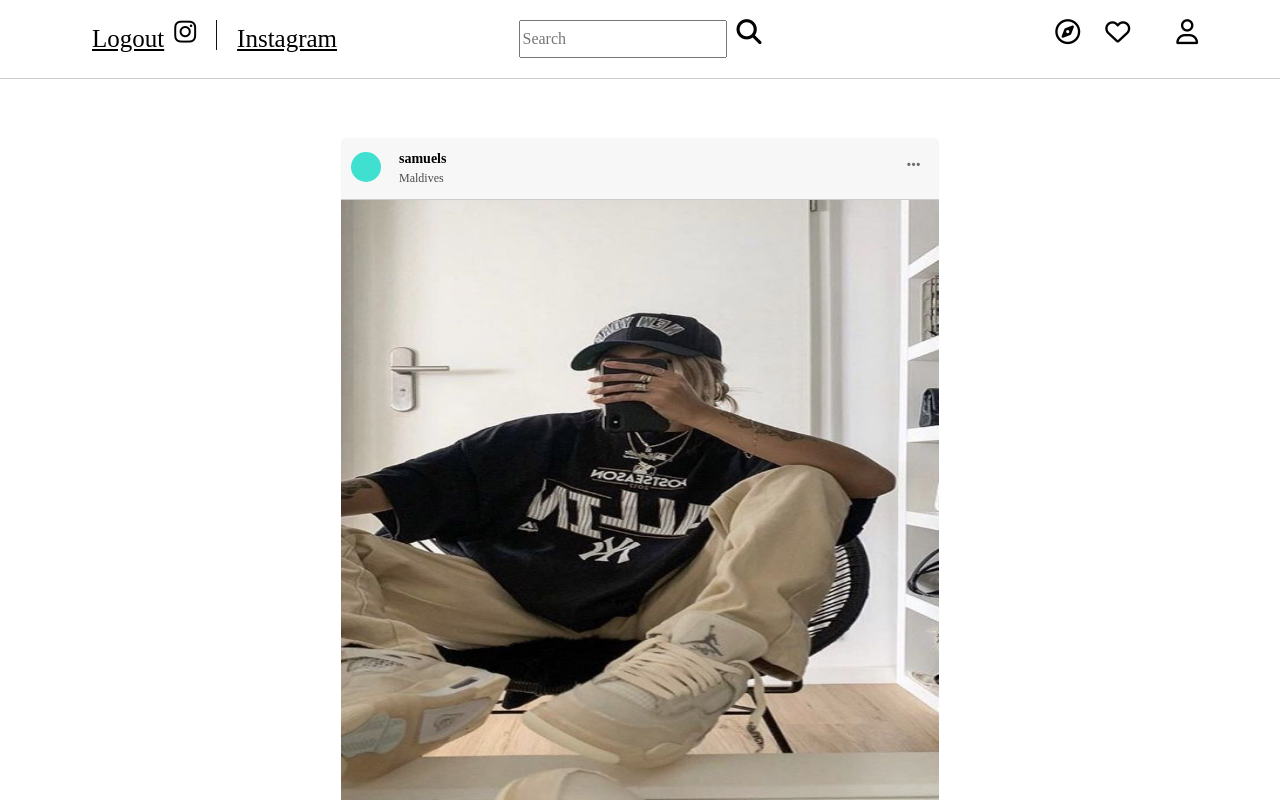
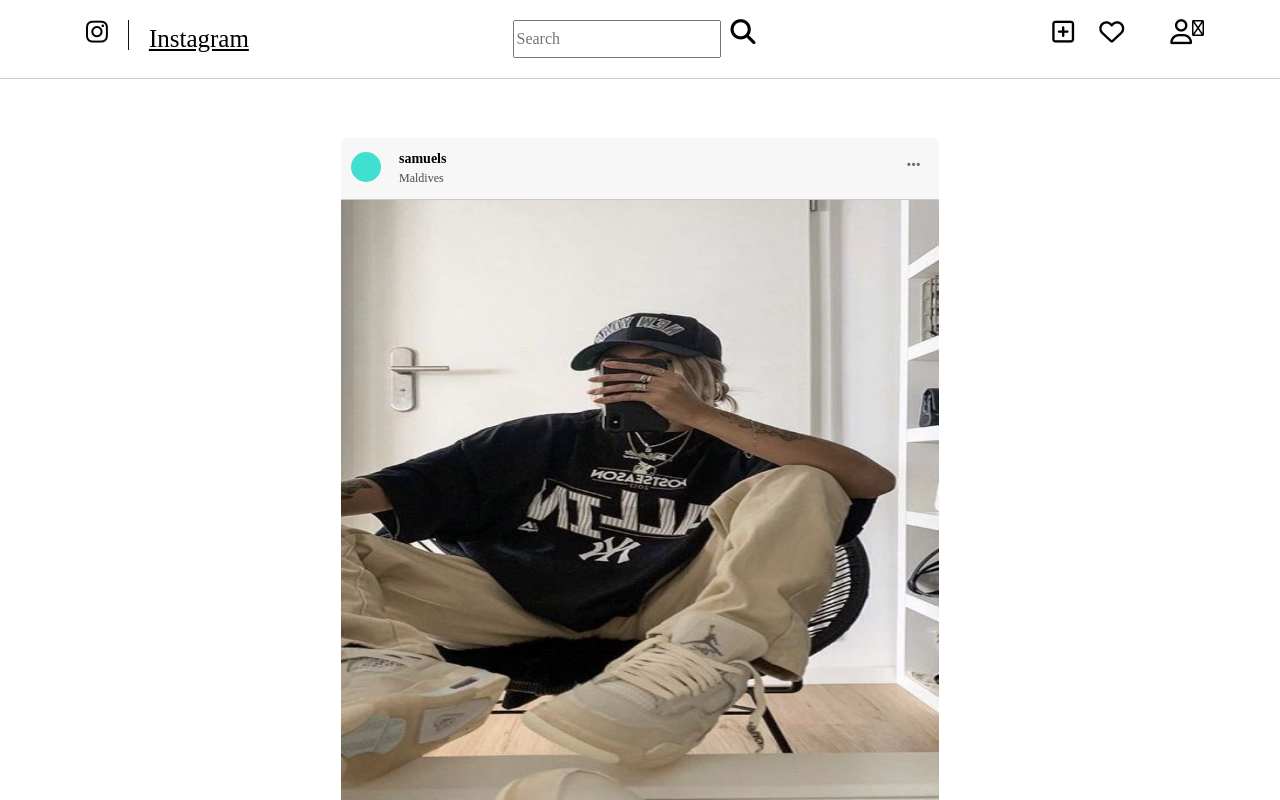
Before and after one commit to Wanjiru393/Instagram-cloneApp, a Django app: page / in a window 1280 px wide. Run offline with Django 4.2, Linux system fonts and the light colour scheme; a user stored in the database is signed in; data comes from the database, SQL or seed files in the repository; both versions use the stored data as it was after the commit; some libraries are stand-ins or nearby versions.

Commit message:
Tweaked Styles

```diff
--- a/instagram/templates/instagram/index.html
+++ b/instagram/templates/instagram/index.html
@@ -5,12 +5,7 @@
     <header>
         <div class="navigation">
             <div class="logo">
-                {% if user.is_authenticated %}
-                    <a href="{% url 'logout' %}">Logout</a>
-                {% else %}
-                     <a href="{% url 'register_user' %}">Register</a>
-                    <a href="{% url 'login' %}">Login</a>
-                {% endif %}
+
 
 
                 <a class="" href="#"><i class="fab fa-instagram"></i></a>
@@ -23,10 +18,17 @@
                 <a class="seach" href="#"><i class="fas fa-search"></i></a>
             </div>
             <div class="contact_icons">
-                <a class="explore" href="#"><i class="far fa-compass"></i></a>
+                <a class="explore" href="#"><i class="fa-regular fa-square-plus"></i></a>
+                {% comment %} <a class="explore" href="#"><i class="far fa-compass"></i></a> {% endcomment %}
                 <a class="likes" href="#"><i class="far fa-heart"></i></a>
                 <a class="profile" href="#"><i class="far fa-user"></i></a>
             </div>
+             {% if user.is_authenticated %}
+                    <a href="{% url 'logout' %}"><i class="fa-regular fa-arrow-right-from-bracket"></i></a>
+            {% else %}
+                     <a href="{% url 'register_user' %}">Register</a>
+                    <a href="{% url 'login' %}">Login</a>
+            {% endif %}
         </div>
     </header>
 
--- a/instagram/views.py
+++ b/instagram/views.py
@@ -4,6 +4,9 @@
 from django.contrib.auth.decorators import login_required
 
 # Create your views here.
+
+
+
 
 # @login_required()
 def index(request):
```
Also changed, not shown: db.sqlite3.
